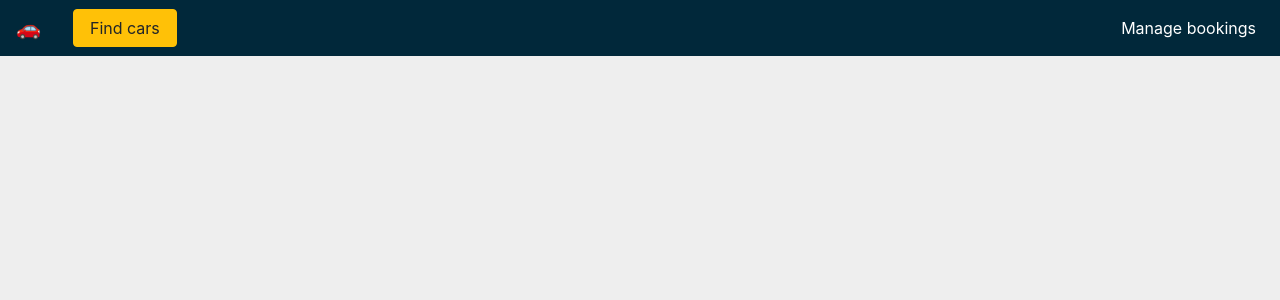
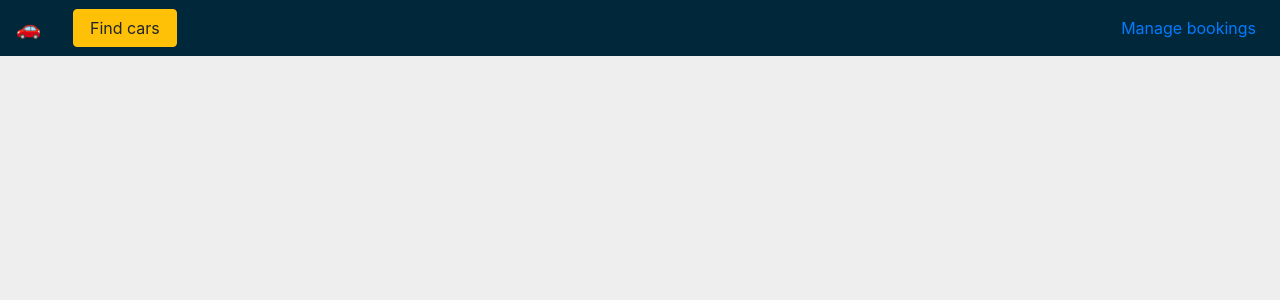
Before and after one commit to jerome-chua/carrental-fontend, a React (Create React App) app: page / in a window 1280 px wide. Shown: the top 300 px of the page. Built offline with nearby package versions, Linux system fonts and the light colour scheme.

Commit message:
Update link

```diff
--- a/src/components/Navbar.jsx
+++ b/src/components/Navbar.jsx
@@ -13,7 +13,7 @@ export default function Navbar() {
           </button>
         </ul>
         <ul className="align-middle m-2">
-          <a>Manage bookings</a>
+          <a href="#">Manage bookings</a>
         </ul>
       </nav>
     </div>
```
